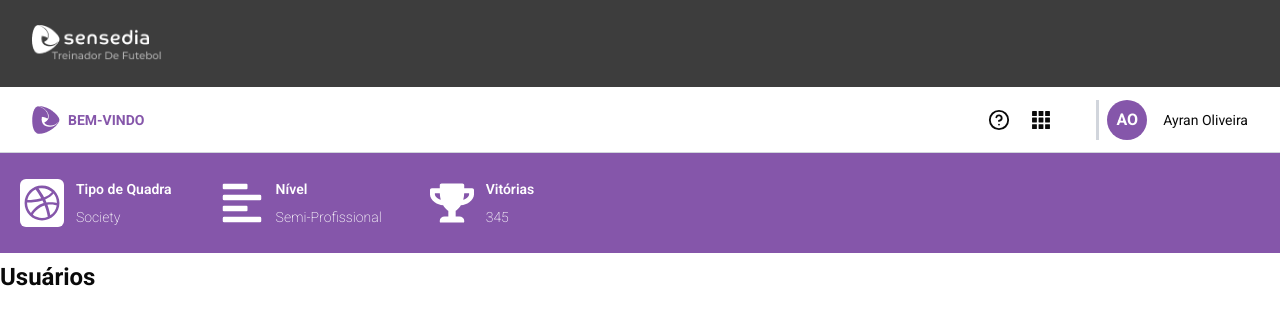
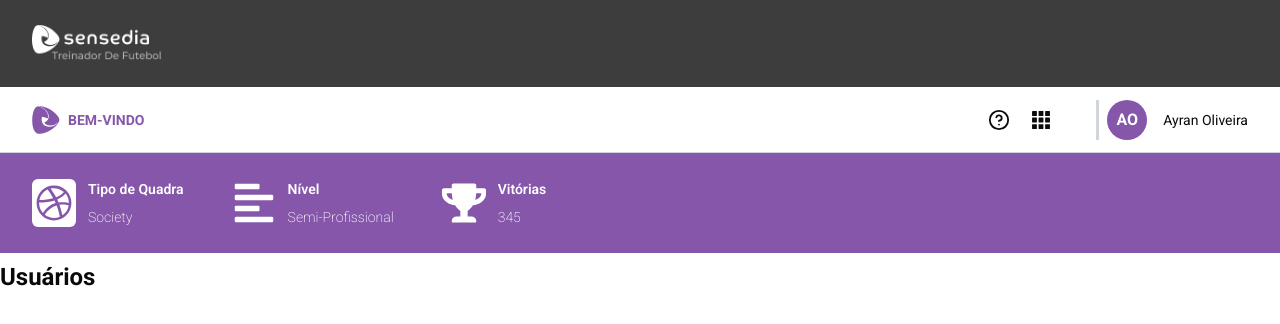
Before and after one commit to ayranoliveira1/sensedia-challenge, a Next.js app: page / in a window 1280 px wide. Shown: the top 324 px of the page. Built offline with nearby package versions, Linux system fonts and the light colour scheme.

Commit message:
feat: add hero section component

```diff
--- a/src/components/hero-section.tsx
+++ b/src/components/hero-section.tsx
@@ -2,8 +2,8 @@ import { FaDribbble, FaAlignLeft, FaTrophy } from 'react-icons/fa'
 
 const HeroSection = () => {
   return (
-    <section className="bg-[#8556AA] h-[100px] px-5">
-      <div className="max-w-[1300px] mx-auto text-white h-full flex items-center gap-12">
+    <section className="bg-[#8556AA] h-[100px]">
+      <div className="max-w-[1300px] mx-auto text-white h-full flex items-center gap-12 px-8">
         <div className="flex items-center gap-3">
           <span className="bg-white px-1 py-[6px] rounded-sm">
             <FaDribbble size={36} className="text-[#8556AA]" />
```
